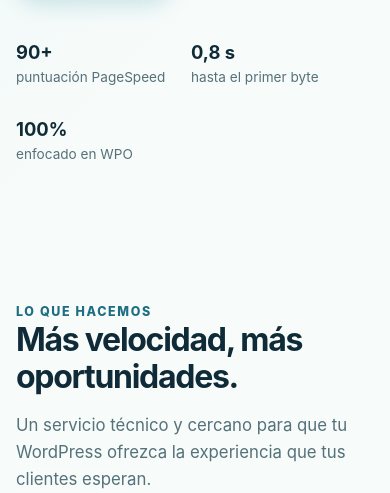
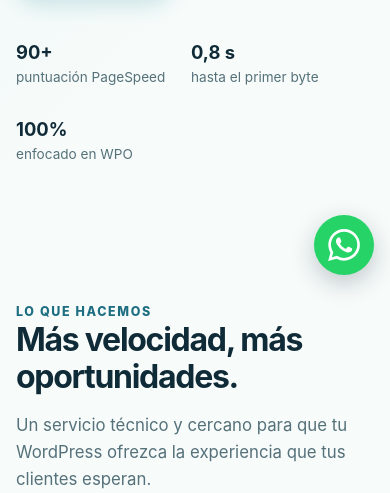
Before and after one commit to wpodigital/elevate, a WordPress theme: template public_html/wp-content/themes/elevate-wpo/index.php in a window 390 px wide. Shown: the part 553-1046 px from the top of the page. Run offline with PHP 8.4 and a stand-in for WordPress, Linux system fonts and the light colour scheme; the site name, menu and one post (Sample post) are stand-ins, and other content is empty.

Commit message:
Add email, phone, and WhatsApp contact
Co-authored-by: wpodigital <154464045+wpodigital@users.noreply.github.com>

```diff
--- a/public_html/wp-content/themes/elevate-wpo/index.php
+++ b/public_html/wp-content/themes/elevate-wpo/index.php
@@ -25,6 +25,7 @@ if ( ! defined( 'ABSPATH' ) ) {
 	<nav class="nav" aria-label="Navegación principal">
 		<a href="#servicios">Servicios</a>
 		<a href="#metodo">Método</a>
+		<a href="tel:+34607443958">+34 607 443 958</a>
 		<a class="button" href="#contacto">Hablemos</a>
 	</nav>
 </header>
@@ -74,11 +75,14 @@ if ( ! defined( 'ABSPATH' ) ) {
 			<div class="eyebrow">¿Empezamos?</div>
 			<h2>El mejor servicio al mejor precio.</h2>
 			<p>Cuéntanos qué necesita tu WordPress y te proponemos el siguiente paso, sin letra pequeña.</p>
-			<a class="button" href="mailto:hola@elevatewpo.com">Solicitar diagnóstico</a>
+			<a class="button" href="mailto:info@elevatedigitalmente.es">Solicitar diagnóstico</a>
 		</div>
 	</section>
 </main>
-<footer class="site-footer"><div class="footer-inner"><span>© <?php echo esc_html( gmdate( 'Y' ) ); ?> Elevate WPO</span><a href="mailto:hola@elevatewpo.com">hola@elevatewpo.com</a></div></footer>
+<footer class="site-footer"><div class="footer-inner"><span>© <?php echo esc_html( gmdate( 'Y' ) ); ?> Elevate WPO</span><span><a href="mailto:info@elevatedigitalmente.es">info@elevatedigitalmente.es</a> · <a href="tel:+34607443958">+34 607 443 958</a></span></div></footer>
+<a class="whatsapp-button" href="https://wa.me/34607443958" aria-label="Contactar por WhatsApp" target="_blank" rel="noopener noreferrer">
+	<svg viewBox="0 0 24 24" aria-hidden="true"><path d="M20.5 3.5A11.8 11.8 0 0 0 12.08 0C5.54 0 .22 5.32.22 11.86c0 2.09.55 4.13 1.59 5.93L.12 24l6.35-1.66a11.83 11.83 0 0 0 5.61 1.42h.01c6.54 0 11.86-5.32 11.86-11.86 0-3.17-1.23-6.14-3.45-8.4ZM12.09 21.7h-.01a9.84 9.84 0 0 1-5.02-1.38l-.36-.21-3.77.99 1.01-3.67-.23-.38a9.84 9.84 0 0 1-1.51-5.19C2.2 6.43 6.63 2 12.08 2c2.64 0 5.12 1.03 6.98 2.9a9.82 9.82 0 0 1 2.89 6.99c0 5.45-4.43 9.81-9.86 9.81Zm5.4-7.37c-.3-.15-1.77-.87-2.04-.97-.27-.1-.47-.15-.67.15-.2.3-.77.97-.94 1.17-.17.2-.35.22-.65.07-.3-.15-1.26-.46-2.4-1.47a9.02 9.02 0 0 1-1.67-2.07c-.17-.3-.02-.46.13-.61.13-.13.3-.35.45-.52.15-.17.2-.3.3-.5.1-.2.05-.37-.02-.52-.07-.15-.67-1.62-.92-2.22-.24-.58-.49-.5-.67-.51h-.57c-.2 0-.52.07-.79.37-.27.3-1.04 1.02-1.04 2.49s1.07 2.89 1.22 3.09c.15.2 2.1 3.2 5.09 4.49.71.31 1.26.5 1.69.64.71.23 1.36.2 1.87.12.57-.09 1.77-.72 2.02-1.42.25-.7.25-1.3.17-1.42-.07-.12-.27-.2-.57-.35Z"/></svg>
+</a>
 <?php wp_footer(); ?>
 </body>
 </html>
--- a/public_html/wp-content/themes/elevate-wpo/style.css
+++ b/public_html/wp-content/themes/elevate-wpo/style.css
@@ -43,6 +43,7 @@ a { color: inherit; }
 .nav { display: flex; align-items: center; gap: 1.6rem; font-size: .9rem; color: var(--muted); }
 .nav a { text-decoration: none; }
 .nav a:hover { color: var(--teal-dark); }
+.nav a[href^="tel:"] { white-space: nowrap; }
 .button {
 	display: inline-block;
 	padding: .78rem 1.15rem;
@@ -100,6 +101,26 @@ h2 { font-size: clamp(2rem, 4vw, 3.3rem); letter-spacing: -.04em; }
 .site-footer { padding: 2rem 1.5rem; background: #0b202a; color: #a4c0c2; font-size: .8rem; }
 .footer-inner { display: flex; justify-content: space-between; gap: 1rem; max-width: 1180px; margin: auto; }
 .footer-inner a { color: var(--mint); }
+.whatsapp-button {
+	position: fixed;
+	right: 1.25rem;
+	bottom: 1.25rem;
+	z-index: 10;
+	display: grid;
+	place-items: center;
+	width: 3.75rem;
+	height: 3.75rem;
+	border-radius: 50%;
+	background: #25d366;
+	color: #fff;
+	box-shadow: 0 8px 24px rgba(16, 43, 56, .24);
+	transition: transform .2s ease, box-shadow .2s ease;
+}
+.whatsapp-button:hover, .whatsapp-button:focus-visible {
+	transform: translateY(-3px);
+	box-shadow: 0 12px 28px rgba(16, 43, 56, .3);
+}
+.whatsapp-button svg { width: 2rem; height: 2rem; fill: currentColor; }
 @media (max-width: 720px) {
 	.site-header { padding: 1rem; }
 	.nav a:not(.button) { display: none; }
@@ -108,4 +129,5 @@ h2 { font-size: clamp(2rem, 4vw, 3.3rem); letter-spacing: -.04em; }
 	.cards, .steps { grid-template-columns: 1fr; }
 	.proof { margin-top: 2.5rem; }
 	.footer-inner { flex-direction: column; }
+	.whatsapp-button { right: 1rem; bottom: 1rem; }
 }
```
